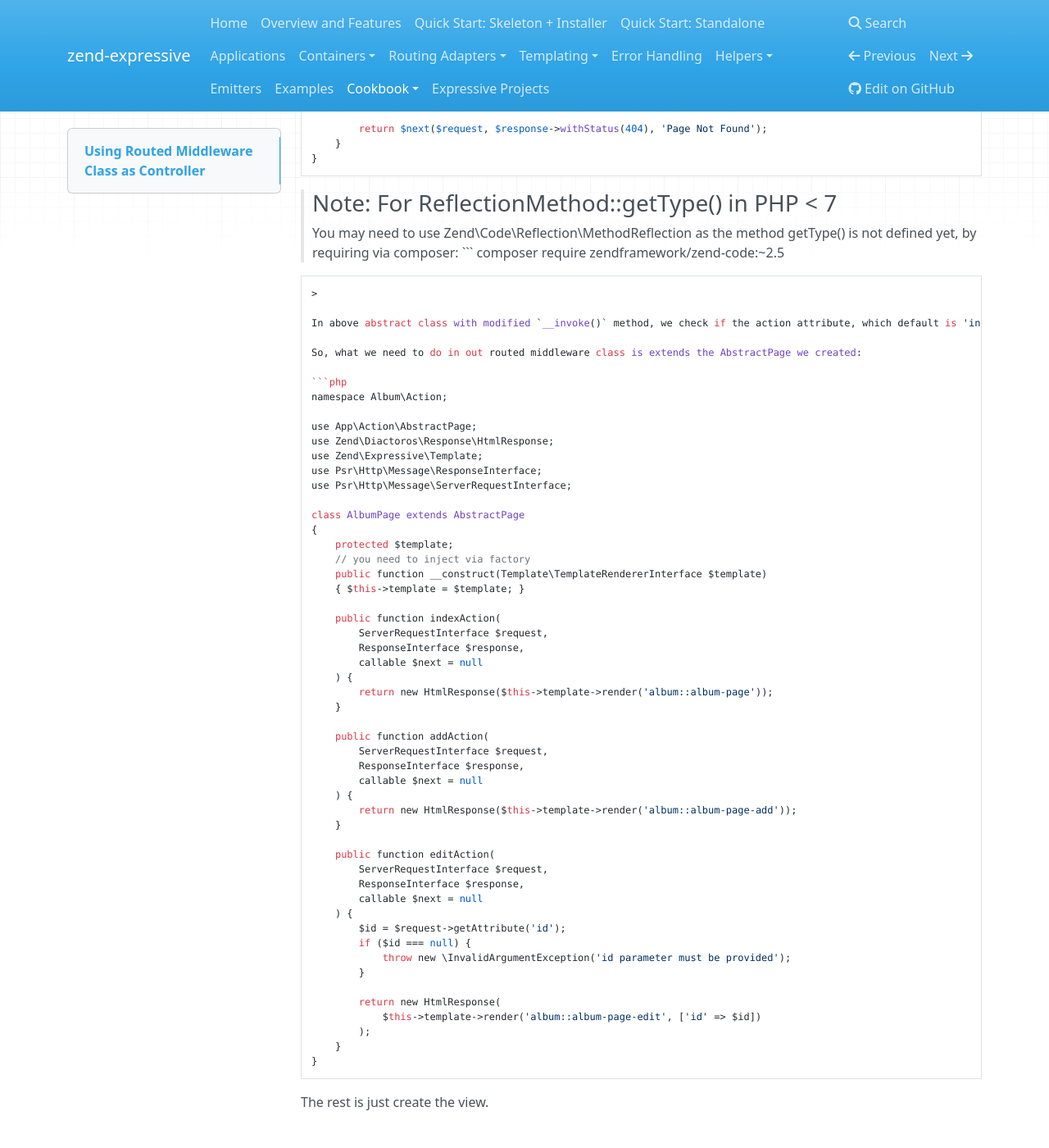
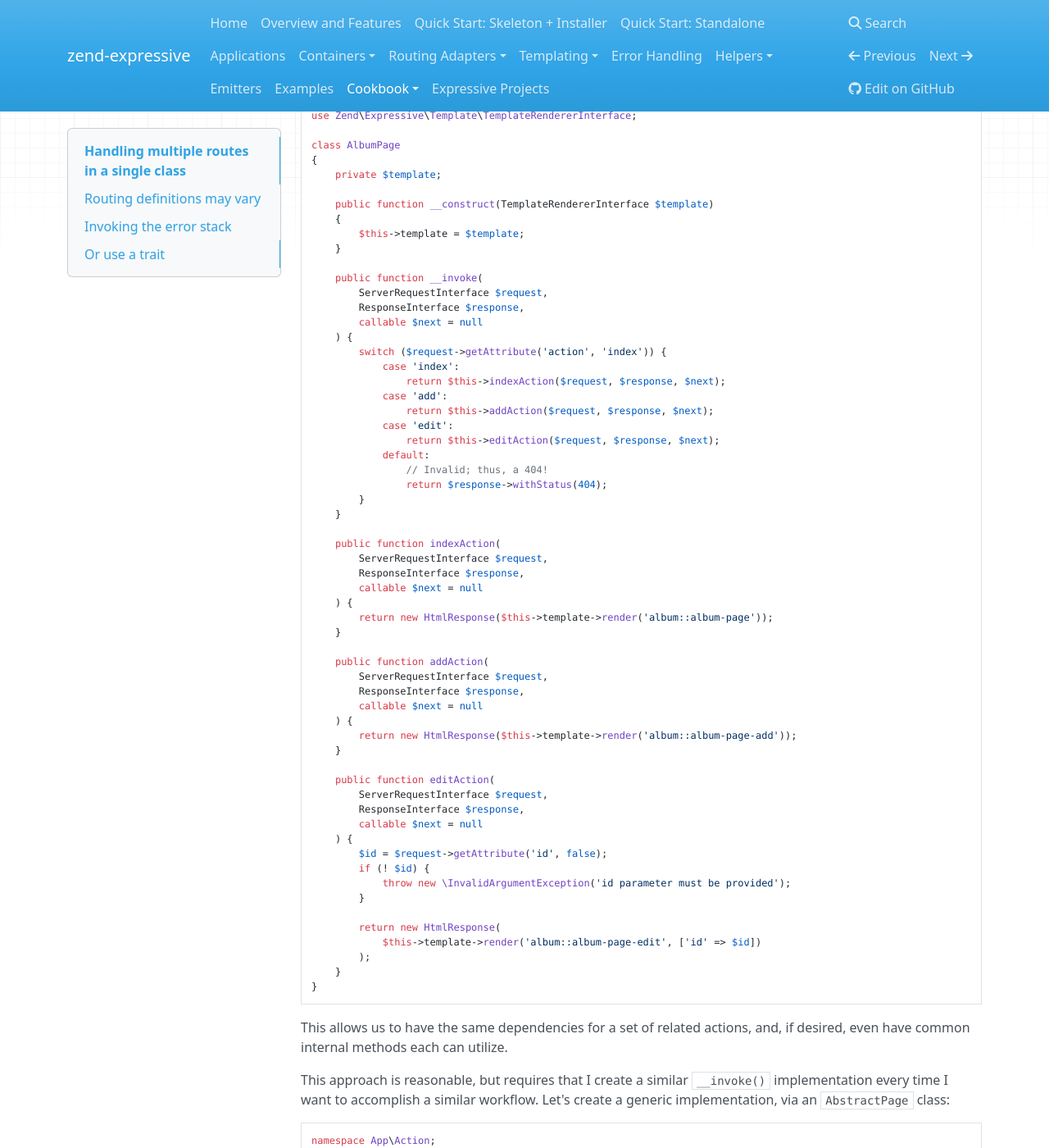
Before and after one commit to zendframework/zend-expressive, an MkDocs documentation site: the page built from doc/book/cookbook/using-routed-middleware-class-as-controller.md, in a window 1280 px wide and 1400 px high, scrolled down 1188 px. Shown: the whole window at 82% size. Built offline with MkDocs 1.6.1, drawn with Linux system fonts in a browser that asks for light colours; nearby versions of some CDN libraries; old or Windows-style settings are respelled for this version of MkDocs; some of the changed text lies outside the part shown.

Commit message:
Edited recipe
This patch edits the recipe to demonstrate the problem earlier, as well as
provide both a simple switch-based solution as well as the abstract solution.
The abstract solution was simplified to remove reflection usage; we can assume
the parameters for `Action` methods will accept what we provide them, and that
narrative was distracting from the goal of the recipe.

Finally, this also provides a trait-based solution as an alternative.

````diff
--- a/doc/book/cookbook/bookdown.json
+++ b/doc/book/cookbook/bookdown.json
@@ -11,6 +11,6 @@
         {"Setting a locale based on a routing parameter": "setting-locale-depending-routing-parameter.md"},
         {"Setting a locale without a routing parameter": "setting-locale-without-routing-parameter.md"},
         {"Enabling debug toolbars": "debug-toolbars.md"},
-        {"Using Routed Middleware Class as Controller": "using-routed-middleware-class-as-controller.md"}
+        {"Handling multiple routes in a single class": "using-routed-middleware-class-as-controller.md"}
     ]
 }
--- a/doc/book/cookbook/using-routed-middleware-class-as-controller.md
+++ b/doc/book/cookbook/using-routed-middleware-class-as-controller.md
@@ -1,89 +1,92 @@
-# Using Routed Middleware Class as Controller
+# Handling multiple routes in a single class
 
-If you are familiar with frameworks with provide controller with multi actions functionality, like in Zend Framework 1 and 2, you may want to apply it when you use Expressive as well. Usually, we need to define 1 routed middleware, 1 __invoke() with 3 parameters ( request, response, next ). If we need another specifics usage, we can create another routed middleware classes, for example on `album` crud, we need following middleware classes:
+Typically, in Expressive, we would define one middleware class per route. For a
+standard CRUD-style application, however, this leads to multiple related
+classes:
 
 - AlbumPageIndex
 - AlbumPageEdit
 - AlbumPageAdd
 
-What if we want to use only one middleware class which facilitate 3 pages above? We can with make request attribute with 'action' key via route config, and validate it in `__invoke()` method with ReflectionMethod.
+If you are familiar with frameworks that provide controllers capable of handling
+multiple "actions", such as those found in Zend Framework 1 and 2, Symfony,
+CodeIgniter, CakePHP, and other popular frameworks, you may want to apply a
+similar pattern when using Expressive.
 
-Let say, we have the following route config:
+In other words, what if we want to use only one middleware class to facilitate
+all three of the above?
+
+In the following example, we'll use an `action` routing parameter which our
+middleware class will use in order to determine which internal method to invoke.
+
+Consider the following route configuration:
 
 ```php
-// ...
+return [
+    /* ... */
     'routes' => [
+        /* ... */
         [
             'name' => 'album',
-            'path' => '/album[/:action][/:id]',
+            'path' => '/album[/{action:add|edit}[/{id}]]',
             'middleware' => Album\Action\AlbumPage::class,
             'allowed_methods' => ['GET'],
         ],
+        /* ... */
     ],
-// ...
+];
 ```
+The above defines a route that will match any of the following:
 
-To avoid repetitive code for modifying `__invoke()` method, we can create an AbstractPage, like the following:
+- `/album`
+- `/album/add`
+- `/album/edit/3`
 
-```php
-namespace App\Action;
+The `action` attribute can thus be one of `add` or `edit`, and we can optionally
+also receive an `id` attribute (in the latter example, it would be `3`).
 
-use Psr\Http\Message\ResponseInterface;
-use Psr\Http\Message\ServerRequestInterface;
-use ReflectionMethod;
+> ## Routing definitions may vary
+>
+> Depending on the router you chose when starting your project, your routing
+> definition may differ. The above example uses the default `FastRoute`
+> implementation.
 
-abstract class AbstractPage
-{
-    public function __invoke($request, $response, callable $next = null)
-    {
-        $action = $request->getAttribute('action', 'index') . 'Action';
-
-        if (method_exists($this, $action)) {
-            $r = new ReflectionMethod($this, $action);
-            $args = $r->getParameters();
-
-            if (count($args) === 3
-                && $args[0]->getType() == ServerRequestInterface::class
-                && $args[1]->getType() == ResponseInterface::class
-                && $args[2]->isCallable()
-                && $args[2]->allowsNull()
-            ) {
-                return $this->$action($request, $response, $next);
-            }
-        }
-
-        return $next($request, $response->withStatus(404), 'Page Not Found');
-    }
-}
-```
-
-> ### Note: For ReflectionMethod::getType() in PHP < 7
->
-> You may need to use Zend\Code\Reflection\MethodReflection as the method getType() is not defined yet, by requiring via composer:
-> ```
-> composer require zendframework/zend-code:~2.5
-```
->
-
-In above abstract class with modified `__invoke()` method, we check if the action attribute, which default is 'index' if not provided, have 'Action' suffix, and the the method is exists within the middleware class with 3 parameters with parameters with parameter 1 as ServerRequestInterface, parameter 2 as ResponseInterface, and parameter 3 is a callable and allows null, otherwise, it will response 404 page.
-
-So, what we need to do in out routed middleware class is extends the AbstractPage we created:
+We might then implement `Album\Action\AlbumPage` as follows:
 
 ```php
 namespace Album\Action;
 
-use App\Action\AbstractPage;
-use Zend\Diactoros\Response\HtmlResponse;
-use Zend\Expressive\Template;
 use Psr\Http\Message\ResponseInterface;
 use Psr\Http\Message\ServerRequestInterface;
+use Zend\Diactoros\Response\HtmlResponse;
+use Zend\Expressive\Template\TemplateRendererInterface;
 
-class AlbumPage extends AbstractPage
+class AlbumPage
 {
-    protected $template;
-    // you need to inject via factory
-    public function __construct(Template\TemplateRendererInterface $template)
-    { $this->template = $template; }
+    private $template;
+
+    public function __construct(TemplateRendererInterface $template)
+    {
+        $this->template = $template;
+    }
+
+    public function __invoke(
+        ServerRequestInterface $request,
+        ResponseInterface $response,
+        callable $next = null
+    ) {
+        switch ($request->getAttribute('action', 'index')) {
+            case 'index':
+                return $this->indexAction($request, $response, $next);
+            case 'add':
+                return $this->addAction($request, $response, $next);
+            case 'edit':
+                return $this->editAction($request, $response, $next);
+            default:
+                // Invalid; thus, a 404!
+                return $response->withStatus(404);
+        }
+    }
 
     public function indexAction(
         ServerRequestInterface $request,
@@ -106,8 +109,8 @@ class AlbumPage extends AbstractPage
         ResponseInterface $response,
         callable $next = null
     ) {
-        $id = $request->getAttribute('id');
-        if ($id === null) {
+        $id = $request->getAttribute('id', false);
+        if (! $id) {
             throw new \InvalidArgumentException('id parameter must be provided');
         }
 
@@ -118,4 +121,134 @@ class AlbumPage extends AbstractPage
 }
 ```
 
-The rest is just create the view.
+This allows us to have the same dependencies for a set of related actions, and,
+if desired, even have common internal methods each can utilize.
+
+This approach is reasonable, but requires that I create a similar `__invoke()`
+implementation every time I want to accomplish a similar workflow. Let's create
+a generic implementation, via an `AbstractPage` class:
+
+```php
+namespace App\Action;
+
+use Psr\Http\Message\ResponseInterface;
+use Psr\Http\Message\ServerRequestInterface;
+
+abstract class AbstractPage
+{
+    public function __invoke(
+        ServerRequestInterface $request,
+        ResponseInterface $response,
+        callable $next = null
+    ) {
+        $action = $request->getAttribute('action', 'index') . 'Action';
+
+        if (! method_exists($this, $action)) {
+            return $response->withStatus(404);
+        }
+
+        return $this->$action($request, $response, $next);
+    }
+}
+```
+
+The above abstract class pulls the `action` attribute on invocation, and
+concatenates it with the word `Action`. It then uses this value to determine if
+a corresponding method exists in the current class, and, if so, calls it with
+the arguments it received; otherwise, it returns a 404 response.
+
+> ## Invoking the error stack
+>
+> Instead of returning a 404 response, you could also invoke `$next()` with an
+> error:
+>
+> ```php
+> return $next($request, $response, new NotFoundError());
+> ```
+>
+> This will then invoke the first error handler middleware capable of handling
+> the error.
+
+Our original `AlbumPage` implementation could then be modified to extend
+`AbstractPage`:
+
+```php
+namespace Album\Action;
+
+use App\Action\AbstractPage;
+use Psr\Http\Message\ResponseInterface;
+use Psr\Http\Message\ServerRequestInterface;
+use Zend\Diactoros\Response\HtmlResponse;
+use Zend\Expressive\Template\TemplateRendererInterface;
+
+class AlbumPage extends AbstractPage
+{
+    private $template;
+
+    public function __construct(TemplateRendererInterface $template)
+    {
+        $this->template = $template;
+    }
+
+    public function indexAction( /* ... */ ) { /* ... */ }
+    public function addAction( /* ... */ ) { /* ... */ }
+    public function editAction( /* ... */ ) { /* ... */ }
+}
+```
+
+> ## Or use a trait
+>
+> As an alternative to an abstract class, you could define the `__invoke()`
+> logic in a trait, which you then compose into your middleware:
+>
+> ```php
+> namespace App\Action;
+>
+> use Psr\Http\Message\ResponseInterface;
+> use Psr\Http\Message\ServerRequestInterface;
+>
+> trait ActionBasedInvocation
+> {
+>     public function __invoke(
+>         ServerRequestInterface $request,
+>         ResponseInterface $response,
+>         callable $next = null
+>     ) {
+>         $action = $request->getAttribute('action', 'index') . 'Action';
+>
+>         if (! method_exists($this, $action)) {
+>             return $response->withStatus(404);
+>         }
+>
+>         return $this->$action($request, $response, $next);
+>     }
+> }
+> ```
+>
+> You would then compose it into a class as follows:
+>
+> ```php
+> namespace Album\Action;
+>
+> use App\Action\ActionBasedInvocation;
+> use Psr\Http\Message\ResponseInterface;
+> use Psr\Http\Message\ServerRequestInterface;
+> use Zend\Diactoros\Response\HtmlResponse;
+> use Zend\Expressive\Template\TemplateRendererInterface;
+>
+> class AlbumPage extends AbstractPage
+> {
+>     use ActionBasedInvocation;
+>
+>     private $template;
+>
+>     public function __construct(TemplateRendererInterface $template)
+>     {
+>         $this->template = $template;
+>     }
+>
+>     public function indexAction( /* ... */ ) { /* ... */ }
+>     public function addAction( /* ... */ ) { /* ... */ }
+>     public function editAction( /* ... */ ) { /* ... */ }
+> }
+> ```
--- a/mkdocs.yml
+++ b/mkdocs.yml
@@ -13,7 +13,7 @@ pages:
     - { Helpers: [{ Introduction: helpers/intro.md }, { UrlHelper: helpers/url-helper.md }, { ServerUrlHelper: helpers/server-url-helper.md }, { 'Body Parsing Middleware': helpers/body-parse.md }] }
     - { Emitters: emitters.md }
     - { Examples: usage-examples.md }
-    - { Cookbook: [{ 'Prepending a common path to all routes': cookbook/common-prefix-for-routes.md }, { 'Route-specific middleware pipelines': cookbook/route-specific-pipeline.md }, { 'Setting custom 404 page handling': cookbook/custom-404-page-handling.md }, { 'Registering custom view helpers when using zend-view': cookbook/using-custom-view-helpers.md }, { 'Using zend-form view helpers': cookbook/using-zend-form-view-helpers.md }, { 'Using Expressive from a subdirectory': cookbook/using-a-base-path.md }, { 'Building modular applications': cookbook/modular-layout.md }, { 'Setting a locale based on a routing parameter': cookbook/setting-locale-depending-routing-parameter.md }, { 'Setting a locale without a routing parameter': cookbook/setting-locale-without-routing-parameter.md }, { 'Enabling debug toolbars': cookbook/debug-toolbars.md }, { 'Using Routed Middleware Class as Controller': cookbook/using-routed-middleware-class-as-controller.md }] }
+    - { Cookbook: [{ 'Prepending a common path to all routes': cookbook/common-prefix-for-routes.md }, { 'Route-specific middleware pipelines': cookbook/route-specific-pipeline.md }, { 'Setting custom 404 page handling': cookbook/custom-404-page-handling.md }, { 'Registering custom view helpers when using zend-view': cookbook/using-custom-view-helpers.md }, { 'Using zend-form view helpers': cookbook/using-zend-form-view-helpers.md }, { 'Using Expressive from a subdirectory': cookbook/using-a-base-path.md }, { 'Building modular applications': cookbook/modular-layout.md }, { 'Setting a locale based on a routing parameter': cookbook/setting-locale-depending-routing-parameter.md }, { 'Setting a locale without a routing parameter': cookbook/setting-locale-without-routing-parameter.md }, { 'Enabling debug toolbars': cookbook/debug-toolbars.md }, { 'Handling multiple routes in a single class': cookbook/using-routed-middleware-class-as-controller.md }] }
     - { 'Expressive Projects': expressive-projects.md }
 site_name: zend-expressive
 site_description: 'zend-expressive: PSR-7 Middleware Microframework'
````
